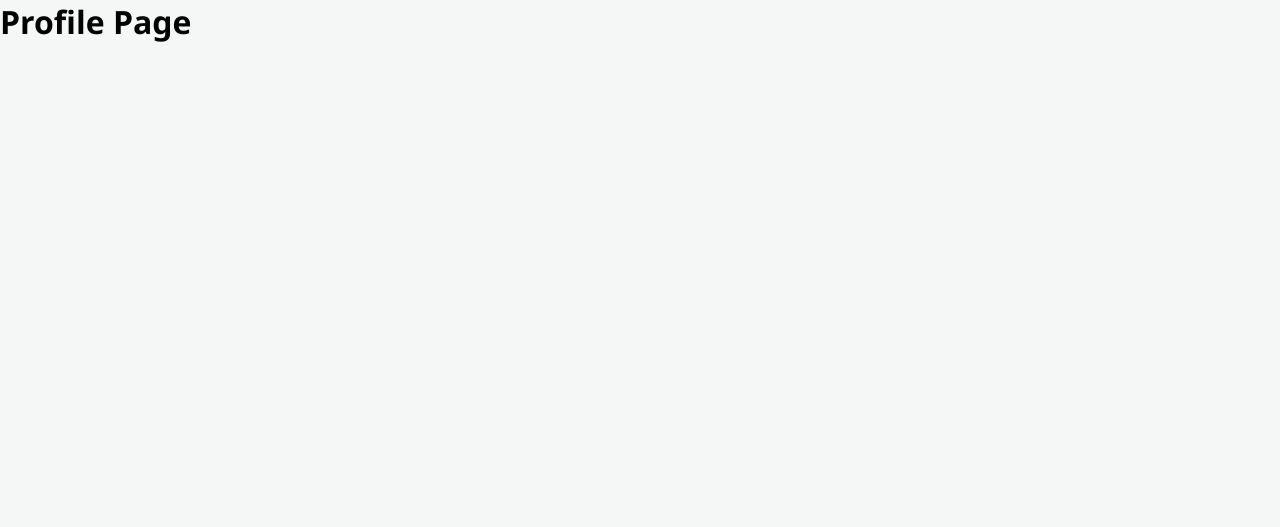
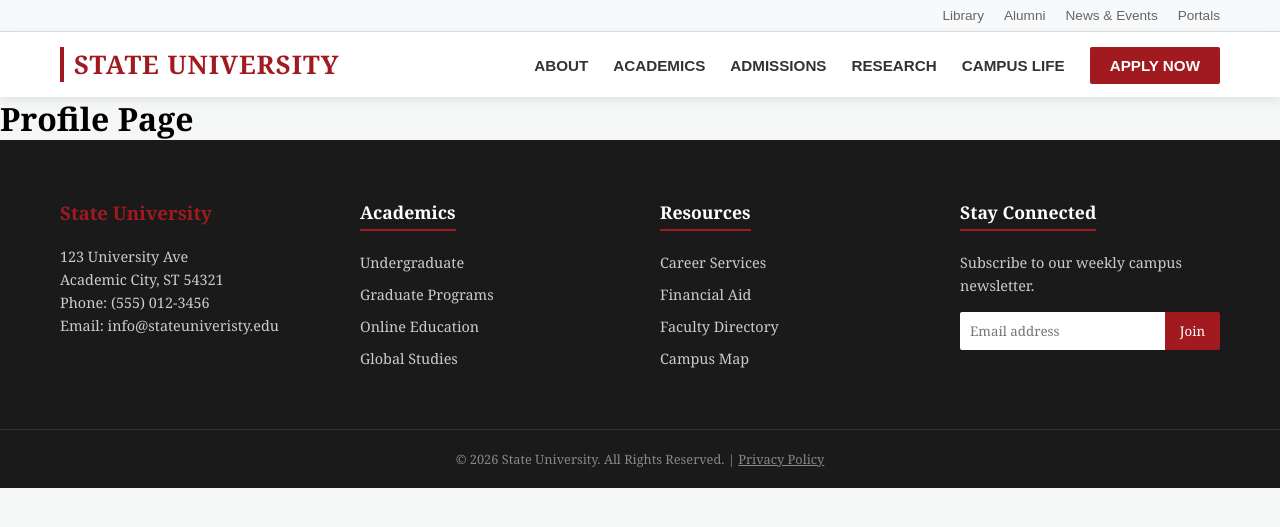
Before and after one commit to mastertrainer2025/mrcwonlineDay1, a Django app: page /studentapp/profile/ in a window 1280 px wide. Before the commit the part shown is almost empty. Shown: the top 527 px of the page. Run offline with Django 5.2, Linux system fonts and the light colour scheme.

Commit message:
include
Co-authored-by: Copilot <copilot@github.com>

```diff
--- a/mrcwproject/studentapp/static/style.css
+++ b/mrcwproject/studentapp/static/style.css
@@ -73,3 +73,198 @@ body {
     background-color: #2980b9;
     color: white !important;
 }
+
+* {
+    margin: 0;
+    padding: 0;
+    box-sizing: border-box;
+    font-family: 'Georgia', serif; /* Classic academic feel */
+}
+
+.container {
+    max-width: 1200px;
+    margin: 0 auto;
+    padding: 0 20px;
+}
+
+/* Top Utility Bar */
+.top-bar {
+    background-color: #f8f9fa;
+    border-bottom: 1px solid #e0e0e0;
+    padding: 8px 0;
+}
+
+.utility-links {
+    display: flex;
+    justify-content: flex-end;
+    gap: 20px;
+}
+
+.utility-links a {
+    text-decoration: none;
+    color: #666;
+    font-size: 0.85rem;
+    font-family: sans-serif;
+}
+
+.utility-links a:hover {
+    color: #a01a1f; /* University Crimson */
+}
+
+/* Main Navigation */
+.main-nav {
+    background-color: #fff;
+    box-shadow: 0 2px 10px rgba(0,0,0,0.1);
+    padding: 15px 0;
+    position: sticky;
+    top: 0;
+    z-index: 1000;
+}
+
+.nav-wrapper {
+    display: flex;
+    justify-content: space-between;
+    align-items: center;
+}
+
+.logo .univ-name {
+    font-size: 1.6rem;
+    font-weight: bold;
+    color: #a01a1f;
+    letter-spacing: 1px;
+    border-left: 4px solid #a01a1f;
+    padding-left: 10px;
+}
+
+.nav-menu {
+    list-style: none;
+    display: flex;
+    align-items: center;
+    gap: 25px;
+}
+
+.nav-menu a {
+    text-decoration: none;
+    color: #333;
+    font-weight: 600;
+    font-size: 0.95rem;
+    text-transform: uppercase;
+    font-family: sans-serif;
+    transition: color 0.3s;
+}
+
+.nav-menu a:hover {
+    color: #a01a1f;
+}
+
+/* Call to Action Button */
+.apply-btn {
+    background-color: #a01a1f;
+    color: white !important;
+    padding: 10px 20px;
+    border-radius: 2px;
+    transition: background 0.3s ease;
+}
+
+.apply-btn:hover {
+    background-color: #7d1418;
+}
+
+
+.college-footer {
+    background-color: #1a1a1a; /* Dark charcoal/black */
+    color: #ffffff;
+    padding: 60px 0 20px 0;
+    font-family: sans-serif;
+}
+
+.footer-container {
+    max-width: 1200px;
+    margin: 0 auto;
+    padding: 0 20px;
+    display: grid;
+    grid-template-columns: repeat(auto-fit, minmax(200px, 1fr));
+    gap: 40px;
+}
+
+.footer-col h3 {
+    color: #a01a1f; /* Matching the University Crimson */
+    margin-bottom: 20px;
+    font-family: 'Georgia', serif;
+}
+
+.footer-col h4 {
+    margin-bottom: 20px;
+    font-size: 1.1rem;
+    border-bottom: 2px solid #a01a1f;
+    display: inline-block;
+    padding-bottom: 5px;
+}
+
+.footer-col p {
+    font-size: 0.9rem;
+    line-height: 1.6;
+    color: #ccc;
+}
+
+.footer-col ul {
+    list-style: none;
+}
+
+.footer-col ul li {
+    margin-bottom: 10px;
+}
+
+.footer-col ul li a {
+    color: #ccc;
+    text-decoration: none;
+    font-size: 0.9rem;
+    transition: color 0.3s;
+}
+
+.footer-col ul li a:hover {
+    color: #ffffff;
+}
+
+/* Newsletter Form */
+.footer-form {
+    margin-top: 15px;
+    display: flex;
+}
+
+.footer-form input {
+    padding: 10px;
+    border: none;
+    border-radius: 2px 0 0 2px;
+    width: 100%;
+}
+
+.footer-form button {
+    background-color: #a01a1f;
+    color: white;
+    border: none;
+    padding: 10px 15px;
+    cursor: pointer;
+    border-radius: 0 2px 2px 0;
+}
+
+/* Bottom Bar */
+.footer-bottom {
+    text-align: center;
+    margin-top: 50px;
+    padding-top: 20px;
+    border-top: 1px solid #333;
+    font-size: 0.8rem;
+    color: #888;
+}
+
+.footer-bottom a {
+    color: #888;
+}
+
+/* Responsive adjustment */
+@media (max-width: 768px) {
+    .footer-container {
+        grid-template-columns: 1fr 1fr;
+    }
+}
--- /dev/null
+++ b/mrcwproject/studentapp/templates/footer.html
@@ -0,0 +1,43 @@
+<footer class="college-footer">
+    <div class="footer-container">
+        <div class="footer-col">
+            <h3>State University</h3>
+            <p>123 University Ave<br>Academic City, ST 54321</p>
+            <p>Phone: (555) 012-3456</p>
+            <p>Email: info@stateuniveristy.edu</p>
+        </div>
+
+        <div class="footer-col">
+            <h4>Academics</h4>
+            <ul>
+                <li><a href="#">Undergraduate</a></li>
+                <li><a href="#">Graduate Programs</a></li>
+                <li><a href="#">Online Education</a></li>
+                <li><a href="#">Global Studies</a></li>
+            </ul>
+        </div>
+
+        <div class="footer-col">
+            <h4>Resources</h4>
+            <ul>
+                <li><a href="#">Career Services</a></li>
+                <li><a href="#">Financial Aid</a></li>
+                <li><a href="#">Faculty Directory</a></li>
+                <li><a href="#">Campus Map</a></li>
+            </ul>
+        </div>
+
+        <div class="footer-col">
+            <h4>Stay Connected</h4>
+            <p>Subscribe to our weekly campus newsletter.</p>
+            <form class="footer-form">
+                <input type="email" placeholder="Email address">
+                <button type="submit">Join</button>
+            </form>
+        </div>
+    </div>
+
+    <div class="footer-bottom">
+        <p>&copy; 2026 State University. All Rights Reserved. | <a href="#">Privacy Policy</a></p>
+    </div>
+</footer>
--- /dev/null
+++ b/mrcwproject/studentapp/templates/header.html
@@ -0,0 +1,28 @@
+<header class="college-header">
+    <div class="top-bar">
+        <div class="container">
+            <div class="utility-links">
+                <a href="#">Library</a>
+                <a href="#">Alumni</a>
+                <a href="#">News & Events</a>
+                <a href="#">Portals</a>
+            </div>
+        </div>
+    </div>
+
+    <nav class="main-nav">
+        <div class="container nav-wrapper">
+            <div class="logo">
+                <span class="univ-name">STATE UNIVERSITY</span>
+            </div>
+            <ul class="nav-menu">
+                <li><a href="#about">About</a></li>
+                <li><a href="#academics">Academics</a></li>
+                <li><a href="#admissions">Admissions</a></li>
+                <li><a href="#research">Research</a></li>
+                <li><a href="#campus">Campus Life</a></li>
+                <li><a href="#apply" class="apply-btn">Apply Now</a></li>
+            </ul>
+        </div>
+    </nav>
+</header>
--- a/mrcwproject/studentapp/templates/index.html
+++ b/mrcwproject/studentapp/templates/index.html
@@ -10,6 +10,7 @@
 </head>
 
 <body>
+    {% include 'header.html'%}
     <h1 class="bigtext"> Malla Reddy Womens COllege</h1>
     <h1 style="color: chartreuse;">Welcome to the Student App</h1>
     <nav class="navbar">
@@ -25,6 +26,7 @@
 
     <h1>Developed by MRCW Students </h1>
     <img src="{% static 'lamb.jpg' %}" alt="Lamborghini" width="500" height="300">
+    {% include 'footer.html'%}
 </body>
 
 </html>
--- a/mrcwproject/studentapp/templates/profile.html
+++ b/mrcwproject/studentapp/templates/profile.html
@@ -10,7 +10,9 @@
 </head>
 
 <body>
+    {% include 'header.html'%}
     <h1>Profile Page</h1>
+    {% include 'footer.html'%}
 </body>
 
 </html>
```
